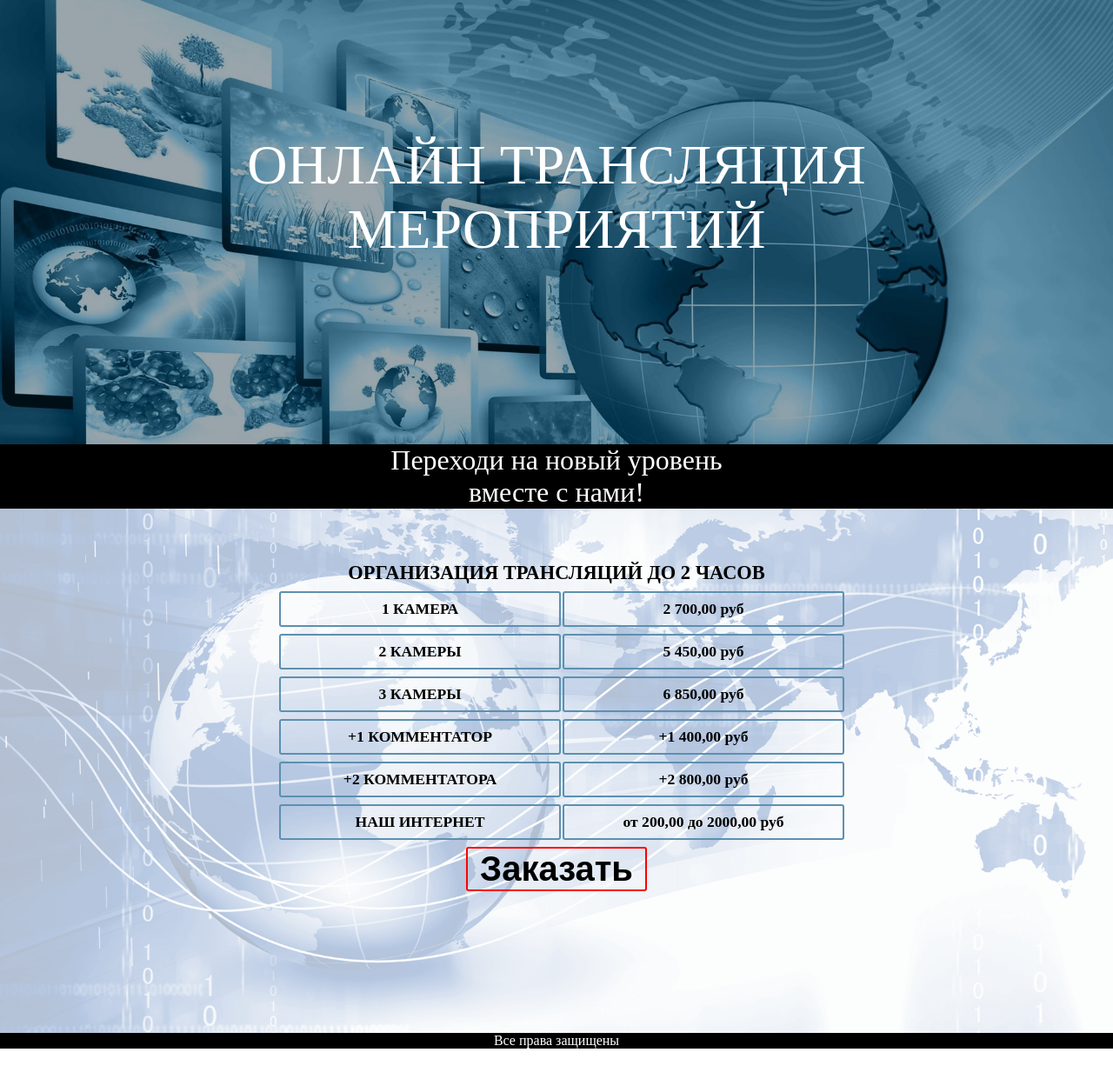
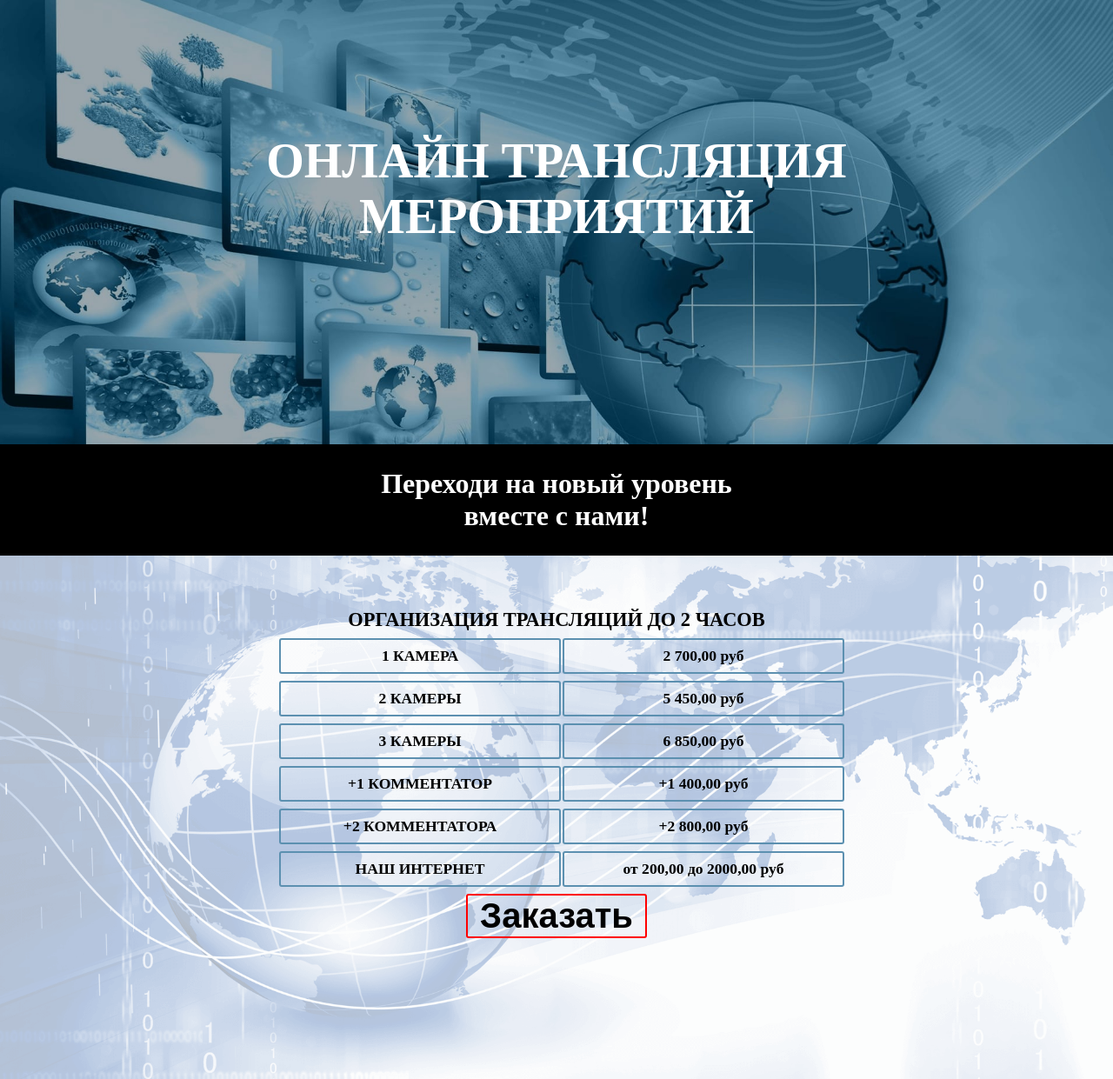
Before and after one commit to afrolovskiy/event-streaming, a Django app: page / in a window 1280 px wide. Shown: the top 1241 px of the page at 87% size. Before the commit the page ends 1206 px from the top, so only its background shows below. Run offline with Django 3.2, Linux system fonts and the light colour scheme; some libraries are stand-ins or nearby versions.

Commit message:
Align slogan vertically

```diff
--- a/landing/static/css/index.css
+++ b/landing/static/css/index.css
@@ -20,7 +20,8 @@ body {
 
 .title-content {
   z-index: 100;
-  font-size: 4rem;
+  font-size: 3.5rem;
+  font-weight: bold;
   color: white;
   text-transform: uppercase;
   text-align: center;
@@ -33,9 +34,17 @@ body {
 
 .slogan {
   font-size: 2rem;
+  font-weight: bold;
   color: white;
   background-color: black;
   text-align: center;
+}
+
+.slogan-text {
+  display: flex;
+  justify-content: center;
+  flex-direction: column;
+  height: 8rem;
 }
 
 .price {
@@ -109,6 +118,7 @@ body {
   margin-right: auto;
   display: flex;
   width: 13rem;
+  cursor: pointer;
 }
 
 .footer {
@@ -134,3 +144,15 @@ body {
   opacity: 0.9;
   background: black;
 }
+
+.form-group {
+  display: flex;
+}
+
+.control-label {
+  width: 50%;
+}
+
+.form-control {
+  width: 50%;
+}
--- a/landing/templates/forms/fields/multicheckbox.html
+++ b/landing/templates/forms/fields/multicheckbox.html
@@ -4,7 +4,7 @@
     <ul class="form-control">
         {% for value, text in field.field.choices %}
         <li>
-            <label for="{{ field.name }}">{{ text}}</label>
+            <label for="{{ field.name }}" class="control-label">{{ text}}</label>
             <input type="checkbox" id="{{ field.auto_id }}" class="form-control" name="{{ field.name }}" value="{{ value|default_if_none:'' }}">
         </li>
         {% endfor %}
--- a/landing/templates/index.html
+++ b/landing/templates/index.html
@@ -22,7 +22,9 @@
             </div>
         </div>
         <div class="slogan">
-            Переходи на новый уровень<br>вместе с нами!
+            <div class="slogan-text">
+                Переходи на новый уровень<br>вместе с нами!
+            </div>
         </div>
         <div class="price">
             <img class="price-background" src="{% static 'images/price.jpg' %}" />
```
Also changed, not shown: landing/static/css/order.css (deleted).
